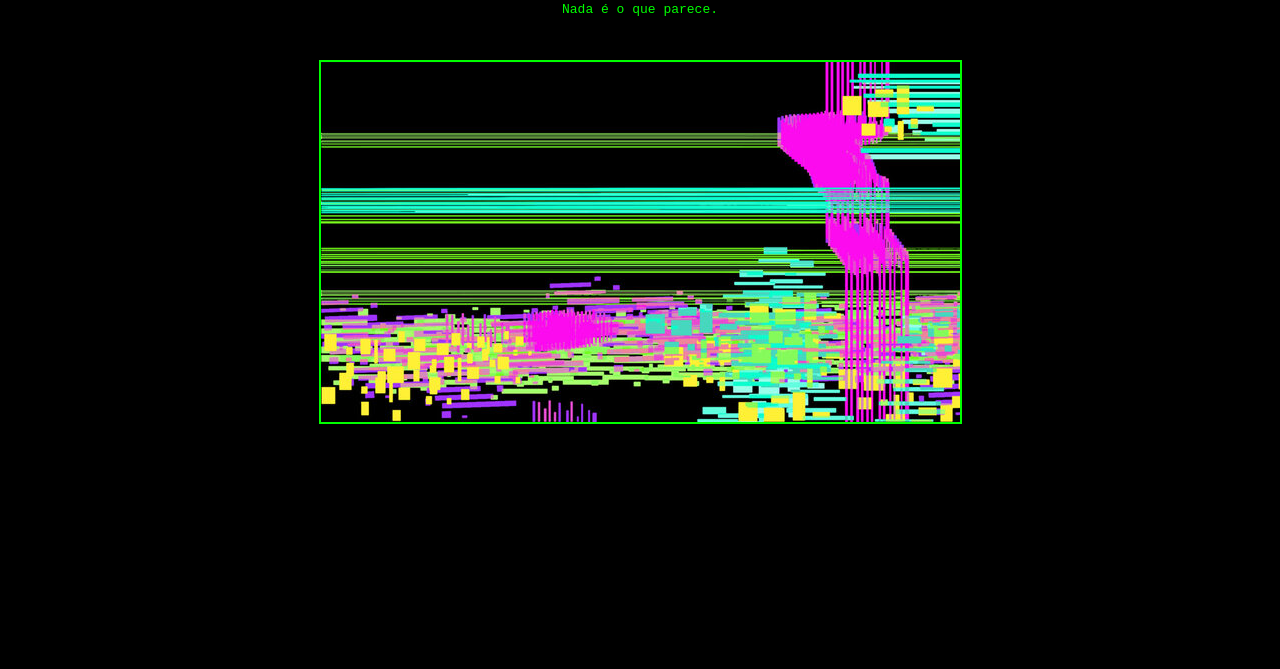
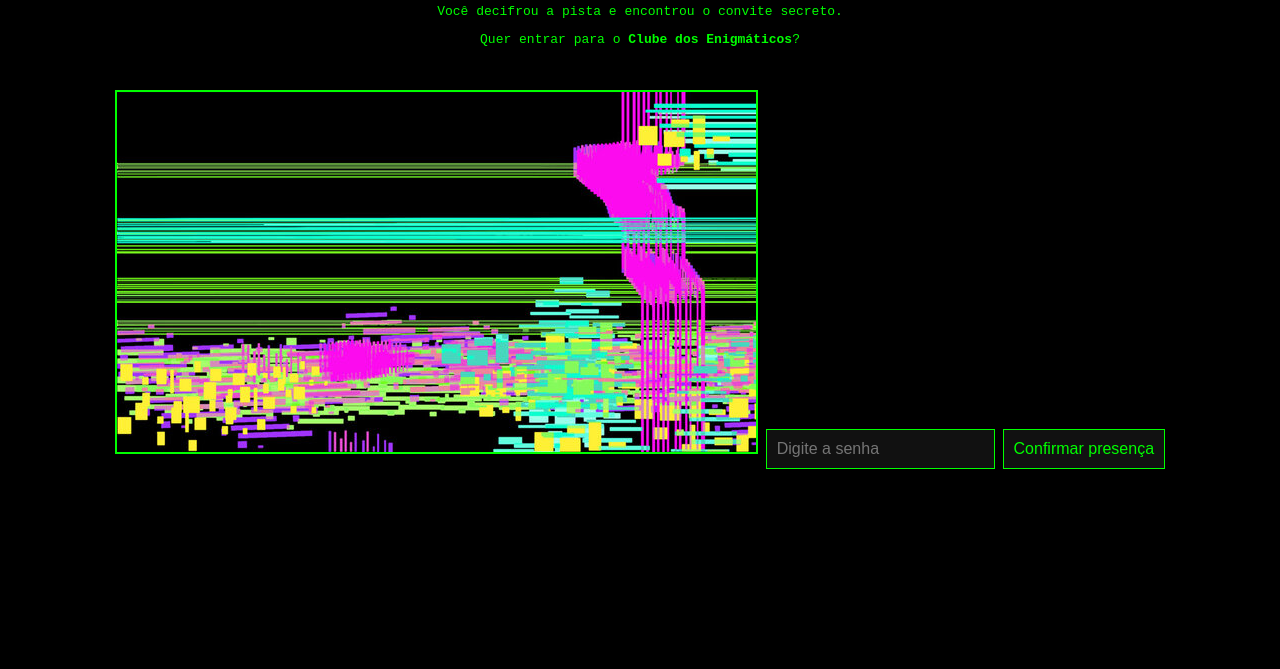
Before and after one commit to Tyexjsgxy/fase-3, a plain HTML site: page fase4.html in a window 1280 px wide. Shown: the part 131-800 px from the top of the page. Drawn offline with Linux system fonts and the light colour scheme.

Commit message:
Update fase4.html

```diff
--- a/fase4.html
+++ b/fase4.html
@@ -1,39 +1,62 @@
 <!DOCTYPE html>
 <html lang="pt">
 <head>
-  <meta charset="UTF-8">
-  <title>Fase 4</title>
+  <meta charset="UTF-8" />
+  <title>Convite Secreto - Fase 4</title>
   <style>
     body {
-      background-color: #000;
-      color: #0f0;
+      background-color: black;
+      color: lime;
       font-family: monospace;
       text-align: center;
-      padding-top: 60px;
+      padding: 60px 20px;
     }
-
     img {
       max-width: 80%;
       margin-top: 30px;
-      border: 2px solid #0f0;
+      border: 2px solid lime;
     }
-
-    .hidden-clue {
-      display: none;
+    input, button {
+      font-size: 1em;
+      padding: 10px;
+      margin-top: 20px;
+      background-color: #111;
+      border: 1px solid lime;
+      color: lime;
+    }
+    button:hover {
+      background-color: lime;
+      color: black;
+      cursor: pointer;
+    }
+    #message {
+      margin-top: 15px;
+      color: red;
     }
   </style>
 </head>
 <body>
-  <h1>FASE 4</h1>
-  <p>Nada é o que parece.</p>
+  <h1>🎉 Parabéns!</h1>
+  <p>Você decifrou a pista e encontrou o convite secreto.</p>
+  <p>Quer entrar para o <strong>Clube dos Enigmáticos</strong>?</p>
 
-  <img src="fase-3/enigmatico.jpg" alt="analisa bem...">
+  <img src="enigmatico.jpg" alt="analisa bem...">
 
-  <!-- A senha está nos metadados -->
-  <!-- dica: usa exif.tools -->
+  <input type="text" id="passwordInput" placeholder="Digite a senha">
+  <button onclick="checkPassword()">Confirmar presença</button>
+  <div id="message"></div>
 
-  <div class="hidden-clue">
-    senha: horizonte
-  </div>
+  <script>
+    function checkPassword() {
+      const input = document.getElementById('passwordInput').value.trim().toLowerCase();
+      const message = document.getElementById('message');
+
+      if (input === "horizonte") {  // senha escondida na imagem
+        window.location.href = "convite.html"; // próxima página
+      } else {
+        message.textContent = "Senha incorreta. Tente novamente.";
+      }
+    }
+  </script>
 </body>
 </html>
```
